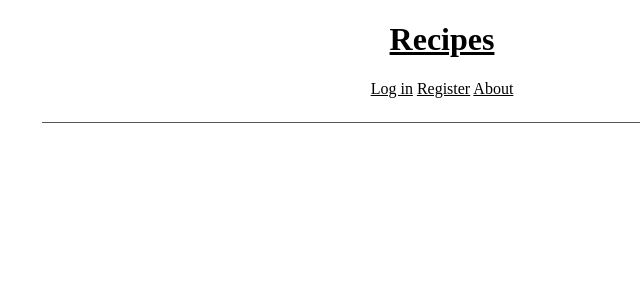
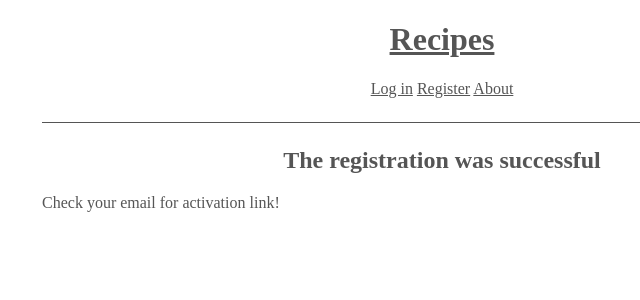
Before and after one commit to welliam/recipes, a Django app: template recipes/templates/registration/registration_complete.html in a window 1280 px wide. Shown: the top 300 px of the page, without its empty margins (198-838 px from the left). Run offline with Django 3.2, Linux system fonts and the light colour scheme; the template is opened without the code that fills it, so the values that code supplies are empty.

Commit message:
Fix registration html & css

```diff
--- a/recipes/static/css/base.css
+++ b/recipes/static/css/base.css
@@ -1,15 +1,15 @@
+body {
+    margin: auto;
+    max-width: 50em;
+    color: #555;
+}
+
 a {
-    color: black;
+    color: #555;
 }
 
 a:hover {
     text-decoration: none;
-}
-
-body {
-    margin: auto;
-    max-width: 50em;
-    color: #555;
 }
 
 h1, h2, h3, h4, h5 {
--- a/recipes/templates/registration/activate.html
+++ b/recipes/templates/registration/activate.html
@@ -1,4 +1,4 @@
 {% extends "recipes/base.html" %}
-{% block body %}
-  <p><a href="{% url 'auth_login' %}">Back to Log In Page</a></p>
+{% block content %}
+  <a href="{% url 'auth_login' %}">Log In</a>
 {% endblock %}
--- a/recipes/templates/registration/activation_complete.html
+++ b/recipes/templates/registration/activation_complete.html
@@ -1,4 +1,5 @@
 {% extends "recipes/base.html" %}
 {% block content %}
 <h2>Activation Complete!</h1>
+<a href="{% url 'auth_login' %}">Click here</a> to log in.
 {% endblock %}
--- a/recipes/templates/registration/registration_complete.html
+++ b/recipes/templates/registration/registration_complete.html
@@ -1,4 +1,5 @@
 {% extends "recipes/base.html" %}
-{% block body %}
-<h2>The registration was successful check your email for activation link.</h2>
+{% block content %}
+<h2>The registration was successful</h2>
+<p>Check your email for activation link!</p>
 {% endblock %}
```
